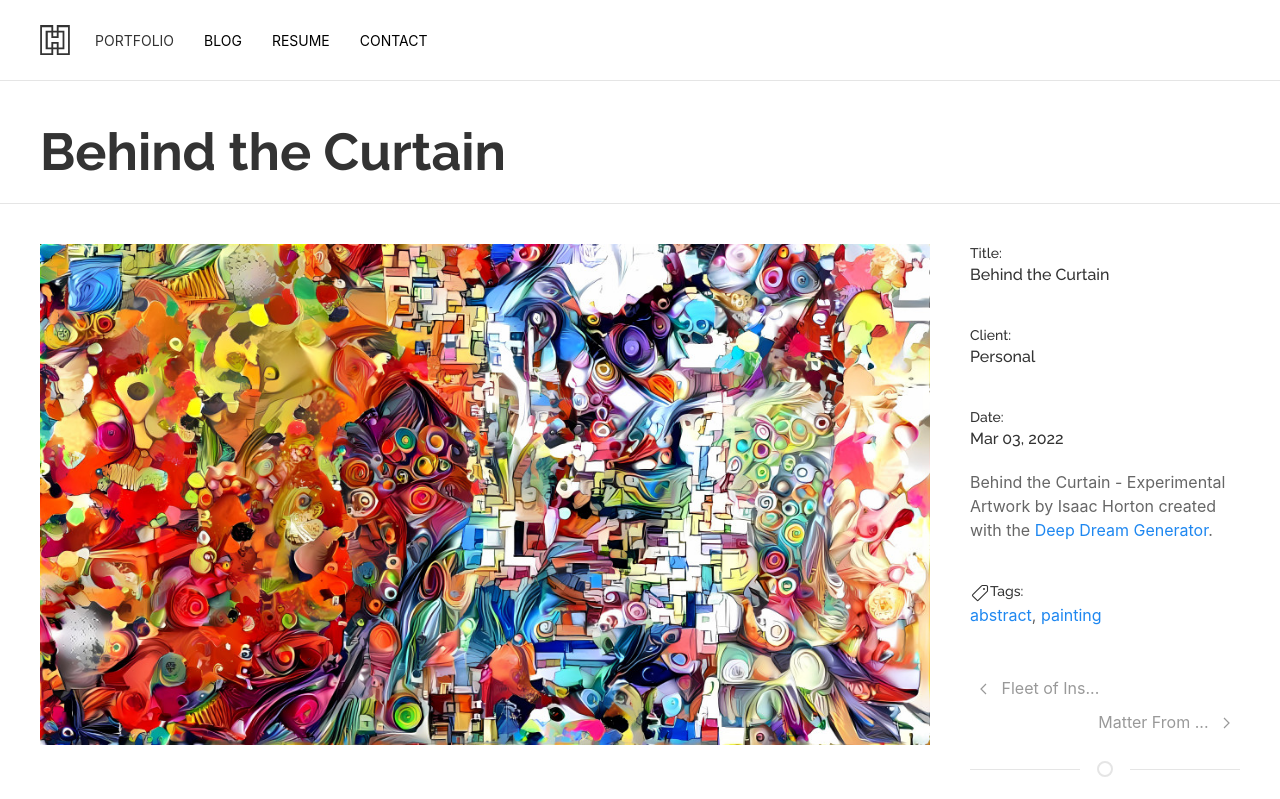
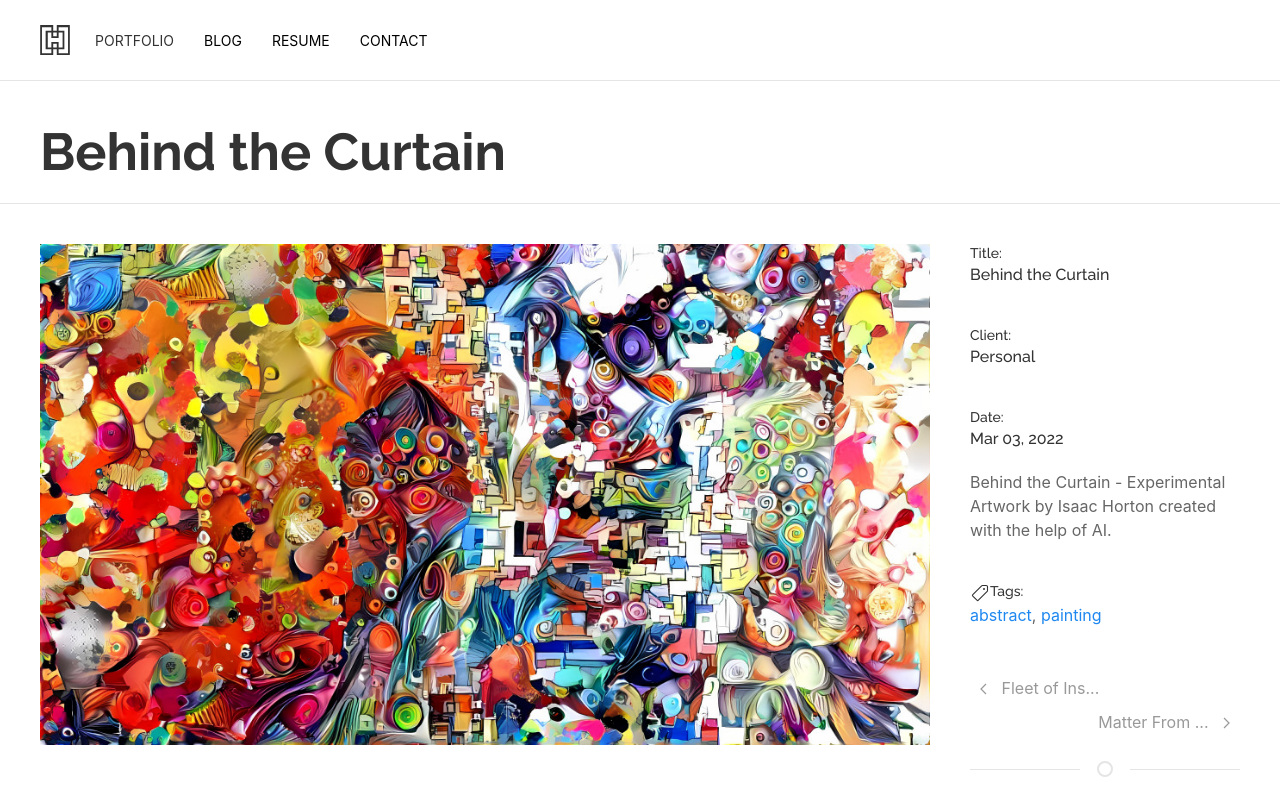
Before and after one commit to kre8t/kre8t.github.io, a Jekyll site: the page built from _portfolio_items/behind-the-curtain.md, in a window 1280 px wide. Shown: the top 799 px of the page. Built offline with Jekyll 4.4.1, drawn with Linux system fonts in a browser that asks for light colours; grey boxes are pictures that could not be loaded.

Commit message:
Update from Forestry.io Isaac updated _portfolio_items/behind-the-curtain.md

```diff
--- a/_portfolio_items/behind-the-curtain.md
+++ b/_portfolio_items/behind-the-curtain.md
@@ -10,4 +10,4 @@
 svg: false
 
 ---
-Behind the Curtain - Experimental Artwork by Isaac Horton created with the [Deep Dream Generator](https://deepdreamgenerator.com/).
+Behind the Curtain - Experimental Artwork by Isaac Horton created with the help of AI.
```
